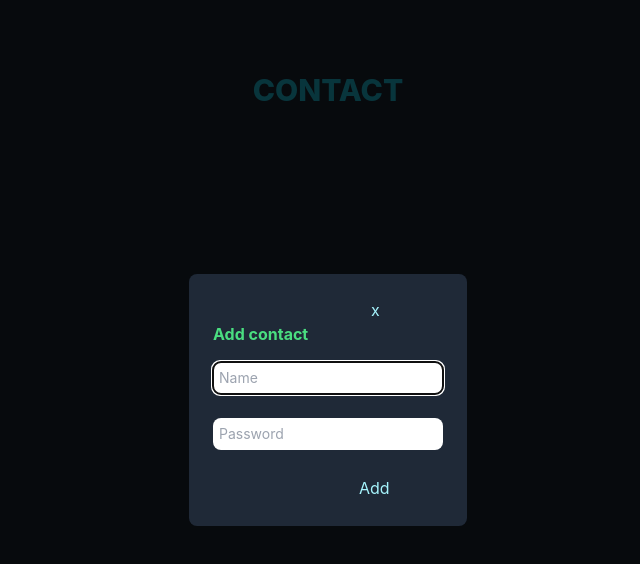
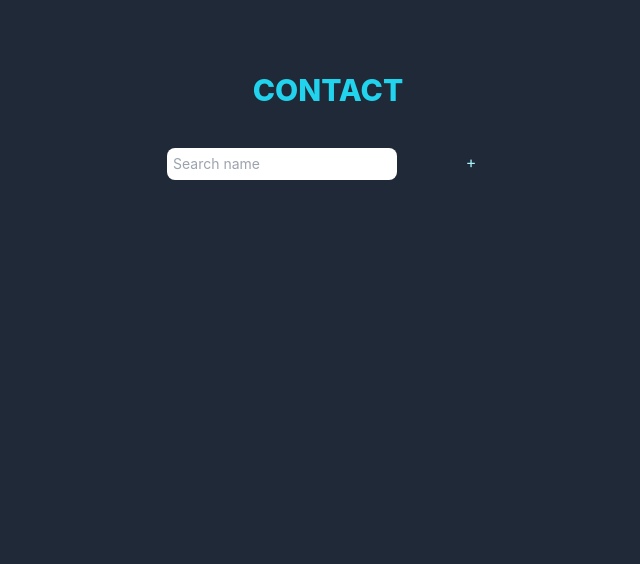
Before and after one commit to leehourr/crud-with-axios-and-firebase, a React (Create React App) app: page /add-contact in a window 1280 px wide. Shown: the top 564 px of the page, without its empty margins (312-952 px from the left). Built offline with nearby package versions, Linux system fonts and the light colour scheme; what tailwindcss-neumorphism would draw is missing.

Commit message:
navigate throught param

```diff
--- a/src/components/Contact/ContactList.js
+++ b/src/components/Contact/ContactList.js
@@ -10,7 +10,6 @@ import {
 } from "../../util/api";
 
 export const ContactList = ({ contact }) => {
-  const [openForm, setOpenForm] = useState(false);
   const [contacts, setContacts] = useState([]);
   const [search, setSearch] = useState("");
   const [isInvalid, setIsinvalid] = useState();
@@ -27,9 +26,7 @@ export const ContactList = ({ contact }) => {
 
     setContacts(temp);
   }, [contact]);
-  const addFormHandler = () => {
-    setOpenForm((prev) => !prev);
-  };
+
 
   const searchHandler = async (e) => {
     e.preventDefault();
@@ -89,7 +86,6 @@ export const ContactList = ({ contact }) => {
     setContacts((prev) => {
       return [input, ...prev];
     });
-    setOpenForm(false);
   };
 
   const removeHandler = async (id) => {
@@ -157,28 +153,6 @@ export const ContactList = ({ contact }) => {
   return (
     <Fragment>
       {/* {isInvalid && "asda"} */}
-      <div className="flex flex-row space-x-14">
-        <input
-          type="text"
-          id="search"
-          name="search"
-          value={search}
-          onChange={searchHandler}
-          className="border-cyan-200  text-black placeholder-grey-400 text-sm rounded-lg block w-full p-1.5 focus:border-cyan-200"
-          placeholder="Search name"
-        />
-        <div className="text-cyan-200 border-solid rounded-lg border-transparent  hover:nm-inset-gray-800 p-0.5 nm-flat-gray-800 transition ease-in-out delay-150 duration-1000">
-          <button onClick={addFormHandler} className="w-8">
-            +
-          </button>
-        </div>
-      </div>
-
-      <div className="">
-        {openForm && (
-          <NewContact onSubmit={addContactHandler} onClose={addFormHandler} />
-        )}
-      </div>
       <Card className="text-white nm-flat-gray-800 max-w-lg w-full p-4 rounded-lg mt-6 ">
         <ul className="divide-y divide-slate-700">{content}</ul>
       </Card>
--- a/src/components/Contact/NewContact.js
+++ b/src/components/Contact/NewContact.js
@@ -5,7 +5,7 @@ import ReactDOM from "react-dom";
 import { BackDrop } from "../Ui/Backdrop";
 import { Card } from "../Ui/Card";
 
-export const NewContact = ({ onSubmit, onClose }) => {
+export const NewContact = ({ onClose, closeFrom }) => {
   const inputName = useRef();
   const inputNumber = useRef();
 
@@ -13,16 +13,6 @@ export const NewContact = ({ onSubmit, onClose }) => {
     inputName.current.focus();
   }, []);
 
-  const addContactHandler = (e) => {
-    e.preventDefault();
-
-    const name = inputName.current.value;
-    const number = inputNumber.current.value;
-    // console.log(inputName, number);
-    onSubmit(name, number);
-    inputName.current.value = "";
-    inputNumber.current.value = "";
-  };
   return (
     <Fragment>
       {ReactDOM.createPortal(
--- a/src/pages/AddContact.js
+++ b/src/pages/AddContact.js
@@ -1,4 +1,4 @@
-import React from "react";
+import React, { Fragment, useState } from "react";
 import {
   redirect,
   useActionData,
@@ -8,13 +8,53 @@ import {
 import { NewContact } from "../components/Contact/NewContact";
 import { AddContact as addData } from "../util/api";
 
-export const AddContact = () => {
-  return <NewContact />;
+export const AddContact = ({ onClose }) => {
+  const [openForm, setOpenForm] = useState(false);
+
+  const navigate = useNavigate();
+
+  const addFormHandler = () => {
+    console.log("form opened");
+    setOpenForm((prev) => !prev);
+    navigate("/add-contact");
+  };
+
+  const navigation = useNavigation();
+  console.log("state");
+  console.log(navigation.state);
+  if (navigation.state === "submitting") {
+    setOpenForm(false);
+    return;
+  }
+
+  return (
+    <Fragment>
+      <div className="flex flex-row space-x-14">
+        <input
+          type="text"
+          id="search"
+          name="search"
+          //  value={search}
+          //    onChange={searchHandler}
+          className="border-cyan-200  text-black placeholder-grey-400 text-sm rounded-lg block w-full p-1.5 focus:border-cyan-200"
+          placeholder="Search name"
+        />
+        <div className="text-cyan-200 border-solid rounded-lg border-transparent  hover:nm-inset-gray-800 p-0.5 nm-flat-gray-800 transition ease-in-out delay-150 duration-1000">
+          <button onClick={addFormHandler} className="w-8">
+            +
+          </button>
+        </div>
+      </div>
+      <div className="">
+        {openForm && <NewContact onClose={addFormHandler} />}
+      </div>
+    </Fragment>
+  );
 };
 
 export const action = async ({ request }) => {
   const data = await request.formData();
-  console.log(data.get("number"));
+  //console.log(data.get("number"));
   const name = data.get("name");
   const number = data.get("number");
   const contact = { name, number };
--- a/src/pages/AllContacts.js
+++ b/src/pages/AllContacts.js
@@ -1,17 +1,20 @@
-import React, { Fragment, Suspense } from "react";
-import { defer, useLoaderData, Await } from "react-router-dom";
+import React, { Fragment, Suspense, useState } from "react";
+import { defer, useLoaderData, Await, Outlet } from "react-router-dom";
 
 import { ContactList } from "../components/Contact/ContactList";
 import { Card } from "../components/Ui/Card";
 import { LoadingSpinner } from "../components/Ui/LoadingSpinner";
 import { getAllContacts } from "../util/api";
+import { AddContact } from "./AddContact";
 
 export const AllContacts = () => {
   const loaderData = useLoaderData();
-  console.log("load data from page");
+  // console.log("load data from page");
 
-  console.log(loaderData);
+  //console.log(loaderData);
   return (
+    <Fragment>
+      <Outlet />
       <Suspense
         fallback={
           <Card
@@ -30,6 +33,7 @@ export const AllContacts = () => {
           {(loaderData) => <ContactList contact={loaderData} />}
         </Await>
       </Suspense>
+    </Fragment>
   );
 };
 
```
Lines whose indentation alone changed are shown as unchanged.
